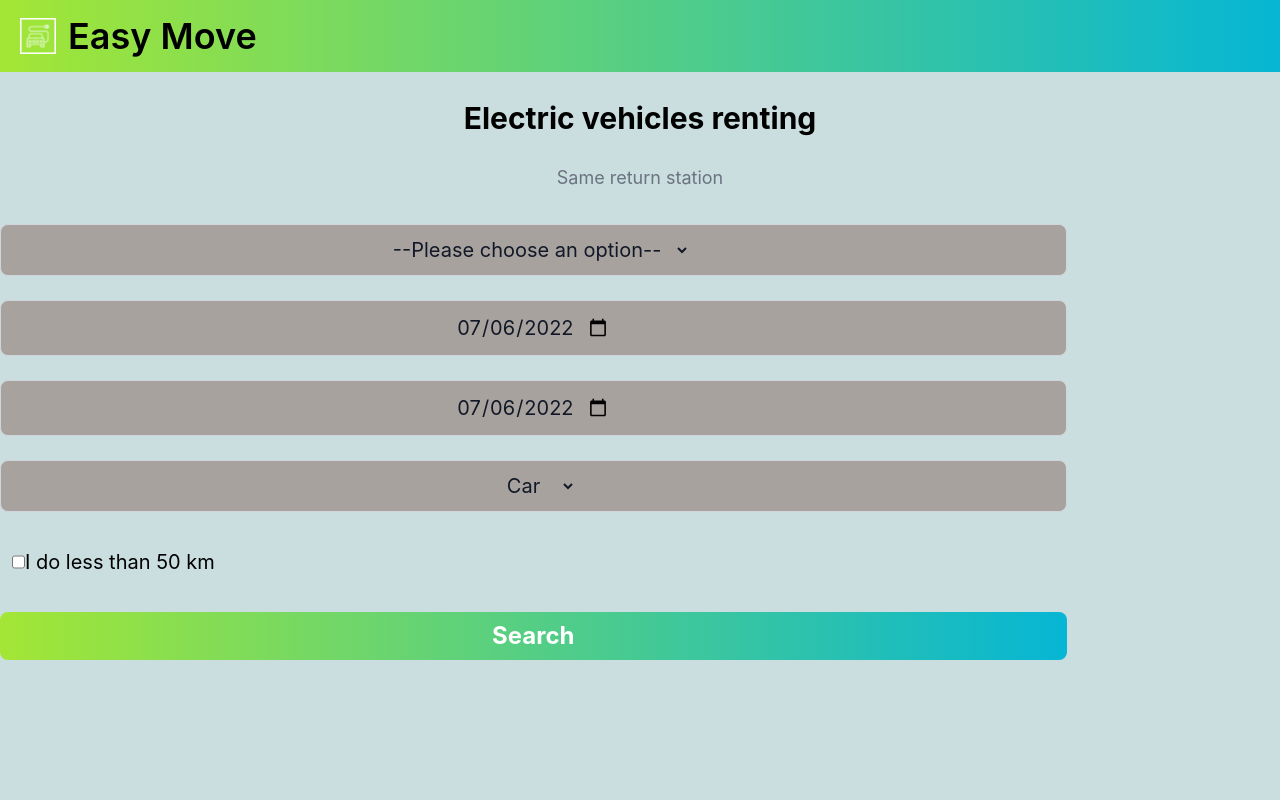
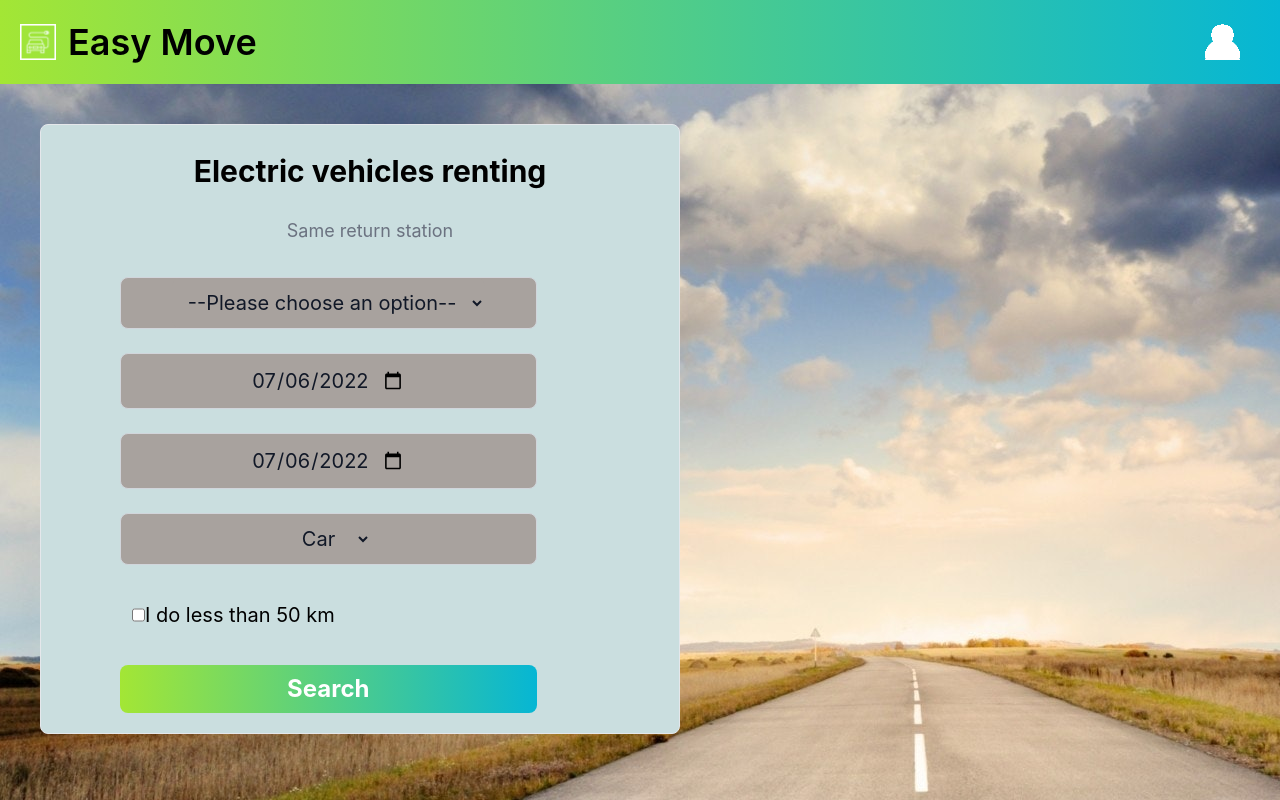
Before and after one commit to RtimmerGH/HACKATHON-WCS, a React (Vite) app in the folder frontend/: page /home in a window 1280 px wide. Built offline with nearby package versions, Linux system fonts and the light colour scheme.

Commit message:
add homepage style

```diff
--- a/frontend/src/App.css
+++ b/frontend/src/App.css
@@ -7,6 +7,13 @@ body {
   -moz-osx-font-smoothing: grayscale;
   background-color: #cadedf;
 }
+
+@media screen and (min-width: 480px) {
+  body {
+    background-image: url('./assets/bg-img.jpg');
+  }
+}
+
 
 code {
   font-family: source-code-pro, Menlo, Monaco, Consolas, "Courier New",
@@ -56,3 +63,8 @@ code {
 button {
   font-size: calc(10px + 2vmin);
 }
+
+.divcenter {
+  margin: auto;
+  width: 500px;
+}
--- a/frontend/src/component/Nav.jsx
+++ b/frontend/src/component/Nav.jsx
@@ -20,7 +20,7 @@ export default function Nav({ setLoginModal, loginModal }) {
             <button
               data-collapse-toggle="mega-menu"
               type="button"
-              className="inline-flex items-center p-2 ml-1 text-sm text-white rounded-lg md:hidden hover:bg-gray-100 focus:outline-none focus:ring-2 focus:ring-gray-200 dark:text-gray-400 dark:hover:bg-gray-700 dark:focus:ring-gray-600"
+              className="inline-flex items-center p-2 ml-1 text-sm text-white rounded-lg hover:bg-gray-100 focus:outline-none focus:ring-2 focus:ring-gray-200 dark:text-gray-400 dark:hover:bg-gray-700 dark:focus:ring-gray-600"
               aria-controls="mega-menu"
               aria-expanded="false"
               onClick={handleChange}
--- a/frontend/src/component/SearchForm.jsx
+++ b/frontend/src/component/SearchForm.jsx
@@ -1,6 +1,9 @@
+import "../App.css"
+
 export default function SearchForm() {
   return (
-    <>
+    <div className="lg:w-1/2 lg:border lg:pb-5 lg:pl-5 bg-[#CADEDF] md:rounded-lg md:m-10">
+      <div className="divcenter">
         <h1 className="text-3xl font-bold text-center my-7">
           Electric vehicles renting
         </h1>
@@ -68,6 +71,7 @@ export default function SearchForm() {
             Search
           </button>
         </form>
-    </>
+      </div>
+    </div>
   );
 }
```
Also changed, not shown: frontend/src/assets/bg-img.jpg (added), 1 other file (tests, documents, lock files or other folders). Lines whose indentation alone changed are shown as unchanged.
